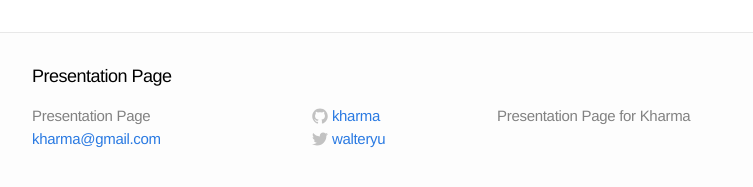
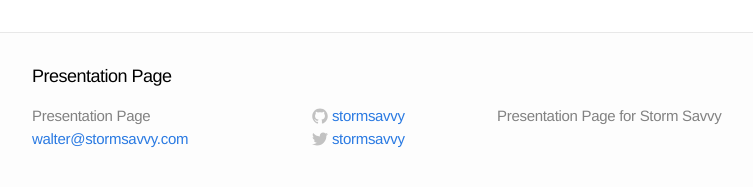
Before and after one commit to stormsavvy/stormsavvy.github.io, a Jekyll site: the page built from _posts/2014-11-20-east-bay-rails-meetup.markdown, in a window 1280 px wide and 900 px high, scrolled down 10801 px. Shown: the part 705-892 px from the top of the window, without its empty margins (208-961 px from the left). Built offline with Jekyll 4.4.1, drawn with Linux system fonts in a browser that asks for light colours.

Commit message:
76663852 update settings

```diff
--- a/_config.yml
+++ b/_config.yml
@@ -1,11 +1,11 @@
 # Site settings
 title: Presentation Page
-email: kharma@gmail.com
-description: "Presentation Page for Kharma"
+email: walter@stormsavvy.com
+description: "Presentation Page for Storm Savvy"
 baseurl: ""
-url: "http://walteryu.com"
-twitter_username: walteryu
-github_username:  kharma
+url: "http://stormsavvy.co"
+twitter_username: stormsavvy
+github_username:  stormsavvy
 
 # Build settings
 markdown: kramdown
```
